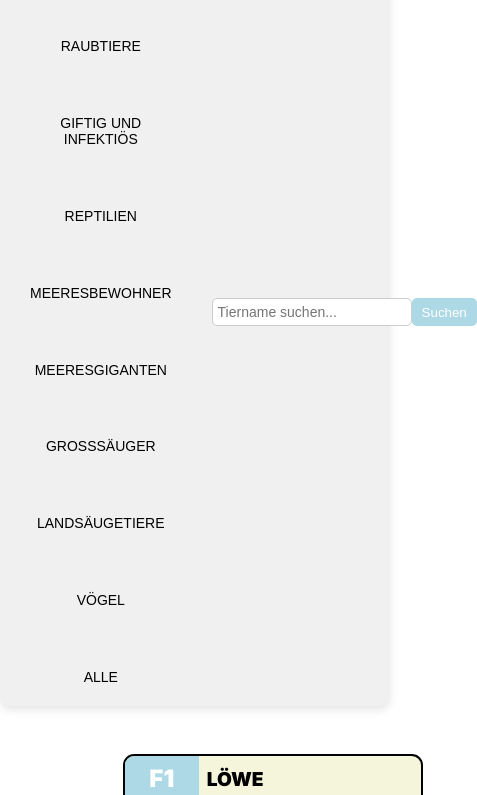
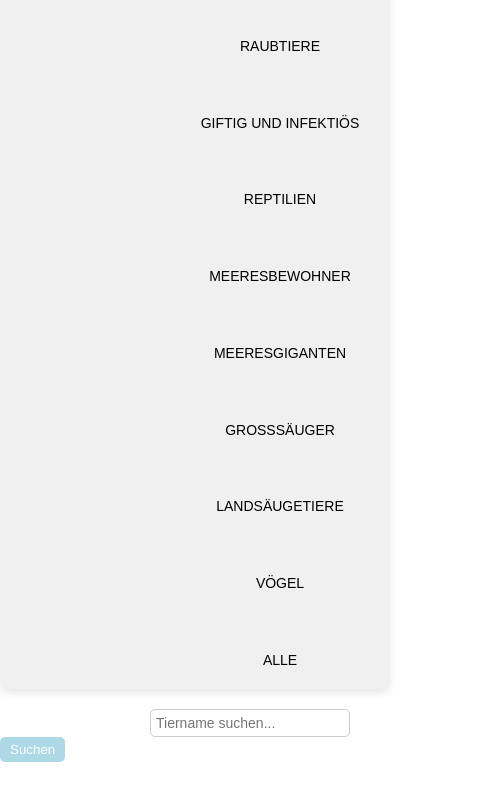
Before and after one commit to michellepriskakern/Quartettkarten, a plain HTML site: page index.html in a window 390 px wide. Shown: the part 101-896 px from the top of the page, 477 px wide, since content can reach past the window. Drawn offline with nearby package versions, Linux system fonts and the light colour scheme.

Commit message:
search bar und buttons angepasst,

```diff
--- a/css/mobile.css
+++ b/css/mobile.css
@@ -92,6 +92,7 @@
         text-transform: uppercase;
         position: relative;
         line-height: 1.2;
+        margin-left: 100px;
     }
 
 
@@ -196,50 +197,35 @@
     }
 
     /* Suchbox (Search Bar) */
-    .search-container {
+    #search-container {
         display: flex;
-        justify-content: center;
-        width: 100%;
-        margin-top: 20px;
+        align-items: center;
+        gap: 10px;
     }
 
-    .search-box {
-        display: flex;
-        align-items: center;
-        justify-content: space-between;
-        width: 90%;
-        max-width: 400px;
-        background-color: #f9f9f9;
-        padding: 10px;
+    #search {
+        padding: 5px;
+        font-size: 14px;
+        width: 200px;
         border-radius: 5px;
-        box-shadow: 0 2px 4px rgba(0, 0, 0, 0.1);
+        border: 1px solid #ccc;
+        margin-left: 150px; /* Platz nach links vergrößern, um Buttons rechts zu positionieren */
+        margin-top: 20px; /* Hier kannst du den Abstand anpassen */
+
+
     }
 
-    .search-box input[type="text"] {
-        width: 80%;
-        padding: 8px;
-        font-size: 14px;
-        border: 1px solid #ccc;
-        border-radius: 4px;
-        outline: none;
+    #search-button {
+        background-color: lightblue;
+        color: white;
+        border: none;
+        padding: 5px 10px;
+        border-radius: 5px;
+        cursor: pointer;
     }
 
-    .search-box input[type="text"]:focus {
-        border-color: #000;
-    }
-
-    .search-box button {
-        background-color: #4caf50;
-        color: white;
-        border: none;
-        padding: 8px 12px;
-        border-radius: 4px;
-        cursor: pointer;
-        transition: background-color 0.3s ease;
-    }
-
-    .search-box button:hover {
-        background-color: #45a049;
+    #search-button:hover {
+        background-color: rgb(65, 153, 182);
     }
 
 
--- a/css/style.css
+++ b/css/style.css
@@ -15,7 +15,6 @@ body {
 #wrapper {
     display: flex;
     justify-content: center;
-    /* Horizontale Zentrierung */
     align-items: flex-start; /* Karten nach oben ausrichten */
     flex-wrap: wrap;
     gap: 20px;
@@ -33,7 +32,7 @@ body {
 header {
     display: flex;
     align-items: center;
-    justify-content: flex-start;
+    justify-content: flex-start; /* Alles linksbündig */
     padding: 10px;
     background-color: #f0f0f0;
     border-radius: 10px;
@@ -45,6 +44,7 @@ header {
     width: 150px;
     height: auto;
     flex-shrink: 0;
+    margin-right: 250px;
 }
 
 #header-bild img {
@@ -52,10 +52,14 @@ header {
     height: auto;
 }
 
+/* Kategorie-Buttons rechtsbündig ausrichten */
 #category-buttons {
     display: flex;
     flex-wrap: wrap;
     gap: 10px;
+    justify-content: flex-end; /* Buttons nach rechts verschieben */
+    align-items: flex-start; /* Stellen sicher, dass die Buttons oben ausgerichtet sind */
+    margin-left: 20px; /* Platz nach links vergrößern, um Buttons rechts zu positionieren */
 }
 
 .category-button {
@@ -105,6 +109,10 @@ header {
     width: 200px;
     border-radius: 5px;
     border: 1px solid #ccc;
+    margin-left: 1200px; /* Platz nach links vergrößern, um Buttons rechts zu positionieren */
+    margin-top: 20px; /* Hier kannst du den Abstand anpassen */
+
+
 }
 
 #search-button {
--- a/index.html
+++ b/index.html
@@ -21,22 +21,23 @@
             <div id="header-bild">
                 <img src="images/logo.png" alt="Header Bild">
             </div>
-            <button class="category-button" data-category="Raubtiere">Raubtiere</button>
-            <button class="category-button" data-category="Giftig und infektiös">Giftig und infektiös</button>
-            <button class="category-button" data-category="Reptilien">Reptilien</button>
-            <button class="category-button" data-category="Meeresbewohner">Meeresbewohner</button>
-            <button class="category-button" data-category="Meeresgiganten">Meeresgiganten</button>
-            <button class="category-button" data-category="Großsäuger">Großsäuger</button>
-            <button class="category-button" data-category="Landsäugetiere">Landsäugetiere</button>
-            <button class="category-button" data-category="Vögel">Vögel</button>
-            <button class="category-button" data-category="Alle">Alle</button>
-        </div>
-        <!-- Suchfeld hinzugefügt -->
-        <div class="search-container">
-            <input type="text" id="search" placeholder="Tiername suchen..." oninput="searchAnimal()">
-            <button id="search-button">Suchen</button>
+            <button class="category-button" data-category="Raubtiere" id="raubtiere">Raubtiere</button>
+            <button class="category-button" data-category="Giftig und infektiös" id="giftig">Giftig und infektiös</button>
+            <button class="category-button" data-category="Reptilien" id="reptilien">Reptilien</button>
+            <button class="category-button" data-category="Meeresbewohner" id="meeresbewohner">Meeresbewohner</button>
+            <button class="category-button" data-category="Meeresgiganten" id="meeresgiganten">Meeresgiganten</button>
+            <button class="category-button" data-category="Großsäuger" id="grosssaeuger">Großsäuger</button>
+            <button class="category-button" data-category="Landsäugetiere" id="landsaeugetiere">Landsäugetiere</button>
+            <button class="category-button" data-category="Vögel" id="voegel">Vögel</button>
+            <button class="category-button" data-category="Alle" id="alle">Alle</button>
         </div>
     </header>
+
+    <!-- Suchfeld hinzugefügt mit Abstand zum Header -->
+    <div class="search-container">
+        <input type="text" id="search" placeholder="Tiername suchen..." oninput="searchAnimal()">
+        <button id="search-button">Suchen</button>
+    </div>
 
     <div id="wrapper">
         <!-- Tiere werden hier angezeigt -->
```
